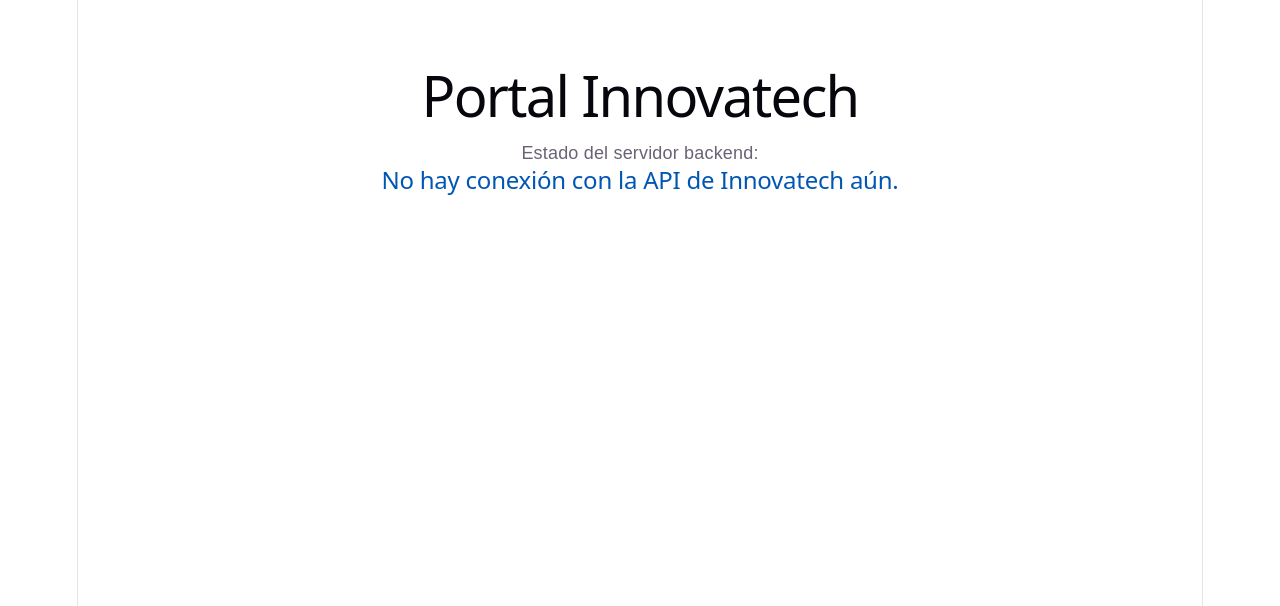
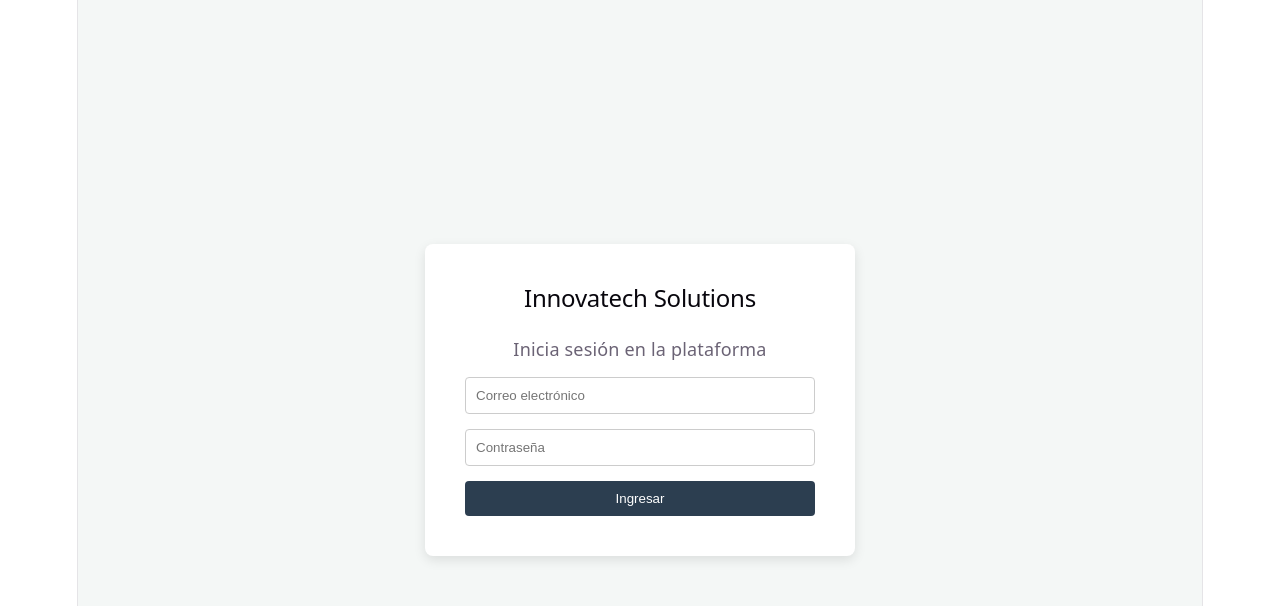
Before and after one commit to franco-astudillo/InnovatechFrontEnd, a React (Vite) app: page / in a window 1280 px wide. Shown: the top 606 px of the page. Built offline with nearby package versions, Linux system fonts and the light colour scheme; no server answers.

Commit message:
Se crea e implementa Login con firebase, se crea vista de login y vista parcial de main

```diff
--- a/package.json
+++ b/package.json
@@ -10,8 +10,10 @@
     "preview": "vite preview"
   },
   "dependencies": {
+    "firebase": "^12.12.1",
     "react": "^19.2.5",
-    "react-dom": "^19.2.5"
+    "react-dom": "^19.2.5",
+    "react-router-dom": "^7.15.0"
   },
   "devDependencies": {
     "@eslint/js": "^10.0.1",
--- a/src/App.jsx
+++ b/src/App.jsx
@@ -1,17 +1,24 @@
-// src/App.jsx
-    import React from 'react';
-    import { useInnovatechViewModel } from './viewmodels/useInnovatechViewModel';
+import React from 'react';
+import { BrowserRouter, Routes, Route } from 'react-router-dom';
+import LoginView from './view/pages/LoginView';
+import MainLayout from './view/layouts/MainLayout';
 
-    function App() {
-        const { mensaje } = useInnovatechViewModel();
+function App() {
+  return (
+    <BrowserRouter>
+      <Routes>
+        {/* Ruta pública */}
+        <Route path="/" element={<LoginView />} />
 
-        return (
-            <div style={{ textAlign: 'center', marginTop: '50px', fontFamily: 'sans-serif' }}>
-                <h1>Portal Innovatech</h1>
-                <p>Estado del servidor backend:</p>
-                <h2 style={{ color: '#0056b3' }}>{mensaje}</h2>
-            </div>
-        );
-    }
+        {/* Rutas privadas (Dentro del Layout con Sidebar) */}
+        <Route element={<MainLayout />}>
+          <Route path="/recursos" element={<div>Módulo de Recursos en construcción...</div>} />
+          <Route path="/proyectos" element={<div>Módulo de Proyectos en construcción...</div>} />
+          <Route path="/monitoreo" element={<div>Módulo de Monitoreo en construcción...</div>} />
+        </Route>
+      </Routes>
+    </BrowserRouter>
+  );
+}
 
-    export default App;
+export default App;
--- /dev/null
+++ b/src/firebase/config.js
@@ -0,0 +1,14 @@
+import { initializeApp } from "firebase/app";
+import { getAuth } from "firebase/auth";
+
+const firebaseConfig = {
+  apiKey: import.meta.env.VITE_FIREBASE_API_KEY,
+  authDomain: import.meta.env.VITE_FIREBASE_AUTH_DOMAIN,
+  projectId: import.meta.env.VITE_FIREBASE_PROJECT_ID,
+  storageBucket: import.meta.env.VITE_FIREBASE_STORAGE_BUCKET,
+  messagingSenderId: import.meta.env.VITE_FIREBASE_MESSAGING_SENDER_ID,
+  appId: import.meta.env.VITE_FIREBASE_APP_ID
+};
+
+const app = initializeApp(firebaseConfig);
+export const auth = getAuth(app);
--- a/src/models/apiService.js
+++ /dev/null
@@ -1,14 +0,0 @@
-// src/models/apiService.js
-
-// El puerto por defecto de tu API Spring Boot
-const API_URL = 'http://localhost:8080';
-
-// Función del Modelo para verificar el estado de Innovatech
-export const obtenerEstadoInnovatech = async () => {
-    try {
-        const respuesta = await fetch(`${API_URL}/api/v1/health`);
-        return await respuesta.text();
-    } catch (error) {
-        return "No hay conexión con la API de Innovatech aún.";
-    }
-};
--- /dev/null
+++ b/src/service/AuthService.js
@@ -0,0 +1,16 @@
+import { signInWithEmailAndPassword, signOut } from "firebase/auth";
+import { auth } from "../firebase/config";
+
+export const AuthService = {
+  login: async (email, password) => {
+    const userCredential = await signInWithEmailAndPassword(auth, email, password);
+    // Extraemos el JWT para enviarlo luego al API Gateway
+    const token = await userCredential.user.getIdToken();
+    localStorage.setItem('jwt_token', token);
+    return userCredential.user;
+  },
+  logout: async () => {
+    await signOut(auth);
+    localStorage.removeItem('jwt_token');
+  }
+};
--- /dev/null
+++ b/src/view/layouts/MainLayout.jsx
@@ -0,0 +1,37 @@
+import React from 'react';
+import { NavLink, Outlet, useNavigate } from 'react-router-dom';
+import { AuthService } from '../../service/AuthService';
+
+const MainLayout = () => {
+  const navigate = useNavigate();
+
+  const handleLogout = async () => {
+    await AuthService.logout();
+    navigate('/');
+  };
+
+  return (
+    <div style={{ display: 'flex', height: '100vh' }}>
+      <nav style={{ width: '250px', background: '#2c3e50', color: 'white', padding: '20px', display: 'flex', flexDirection: 'column' }}>
+        <h3>Innovatech App</h3>
+        <hr style={{ borderColor: '#34495e', width: '100%' }} />
+
+        <ul style={{ listStyle: 'none', padding: 0, flex: 1 }}>
+          <li style={{ marginBottom: '10px' }}><NavLink to="/proyectos" style={{color: '#bdc3c7', textDecoration: 'none'}}>Proyectos</NavLink></li>
+          <li style={{ marginBottom: '10px' }}><NavLink to="/recursos" style={{color: '#bdc3c7', textDecoration: 'none'}}>Recursos (RRHH)</NavLink></li>
+          <li style={{ marginBottom: '10px' }}><NavLink to="/monitoreo" style={{color: '#bdc3c7', textDecoration: 'none'}}>Monitoreo y Analítica</NavLink></li>
+        </ul>
+
+        <button onClick={handleLogout} style={{ background: '#e74c3c', color: 'white', border: 'none', padding: '10px', cursor: 'pointer', borderRadius: '4px' }}>
+          Cerrar Sesión
+        </button>
+      </nav>
+
+      <main style={{ flex: 1, padding: '30px', background: '#ecf0f1', overflowY: 'auto' }}>
+        <Outlet /> {/* Aquí se renderizan las vistas hijas */}
+      </main>
+    </div>
+  );
+};
+
+export default MainLayout;
--- /dev/null
+++ b/src/view/pages/LoginView.jsx
@@ -0,0 +1,54 @@
+import React from 'react';
+import { useLoginViewModel } from '../../viewmodels/useLoginViewModel';
+
+const LoginView = () => {
+  const {
+    email, setEmail,
+    password, setPassword,
+    error, isLoading, handleLogin
+  } = useLoginViewModel();
+
+  return (
+    <div style={styles.container}>
+      <form onSubmit={handleLogin} style={styles.form}>
+        <h2>Innovatech Solutions</h2>
+        <p>Inicia sesión en la plataforma</p>
+
+        {error && <div style={styles.error}>{error}</div>}
+
+        <input
+          type="email"
+          placeholder="Correo electrónico"
+          value={email}
+          onChange={(e) => setEmail(e.target.value)}
+          style={styles.input}
+          required
+        />
+
+        <input
+          type="password"
+          placeholder="Contraseña"
+          value={password}
+          onChange={(e) => setPassword(e.target.value)}
+          style={styles.input}
+          required
+        />
+
+        <button type="submit" disabled={isLoading} style={styles.button}>
+          {isLoading ? 'Iniciando...' : 'Ingresar'}
+        </button>
+      </form>
+    </div>
+  );
+};
+
+// Estilos básicos (luego puedes pasar a React Bootstrap o CSS Modules)
+const styles = {
+  container: { display: 'flex', height: '100vh', justifyContent: 'center', alignItems: 'center', backgroundColor: '#f4f7f6' },
+  form: { padding: '40px', background: 'white', borderRadius: '8px', boxShadow: '0 4px 12px rgba(0,0,0,0.1)', width: '350px', display: 'flex', flexDirection: 'column', gap: '15px' },
+  input: { padding: '10px', borderRadius: '4px', border: '1px solid #ccc' },
+  button: { padding: '10px', background: '#2c3e50', color: 'white', border: 'none', borderRadius: '4px', cursor: 'pointer' },
+  error: { color: 'red', fontSize: '14px', textAlign: 'center' }
+};
+
+export default LoginView;
--- a/src/viewmodels/useInnovatechViewModel.js
+++ /dev/null
@@ -1,17 +0,0 @@
-// src/viewmodels/useInnovatechViewModel.js
-import { useState, useEffect } from 'react';
-import { obtenerEstadoInnovatech } from '../models/apiService';
-
-export const useInnovatechViewModel = () => {
-    const [mensaje, setMensaje] = useState("Conectando con Innovatech...");
-
-    useEffect(() => {
-        const cargarDatos = async () => {
-            const resultado = await obtenerEstadoInnovatech();
-            setMensaje(resultado);
-        };
-        cargarDatos();
-    }, []);
-
-    return { mensaje };
-};
--- /dev/null
+++ b/src/viewmodels/useLoginViewModel.js
@@ -0,0 +1,32 @@
+import { useState } from "react";
+import { useNavigate } from "react-router-dom";
+import { AuthService } from "../service/AuthService";
+
+export const useLoginViewModel = () => {
+  const [email, setEmail] = useState("");
+  const [password, setPassword] = useState("");
+  const [error, setError] = useState(null);
+  const [isLoading, setIsLoading] = useState(false);
+  const navigate = useNavigate();
+
+  const handleLogin = async (e) => {
+    e.preventDefault();
+    setIsLoading(true);
+    setError(null);
+    try {
+      await AuthService.login(email, password);
+      navigate("/recursos"); // Si es exitoso, entra a la app
+    } catch (err) {
+      setError("Credenciales incorrectas. Verifica tu usuario y contraseña.");
+    } finally {
+      setIsLoading(false);
+    }
+  };
+
+  return {
+    email, setEmail,
+    password, setPassword,
+    error, isLoading,
+    handleLogin
+  };
+};
```
Also changed, not shown: 2 other files (tests, documents, lock files or other folders).
